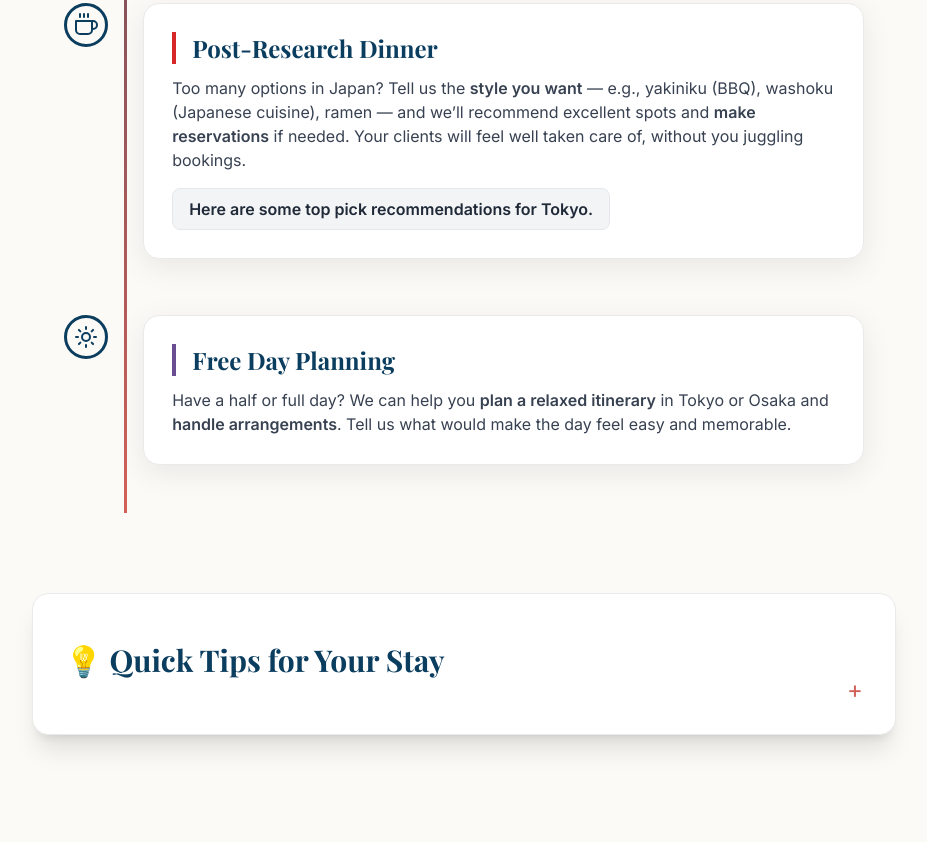
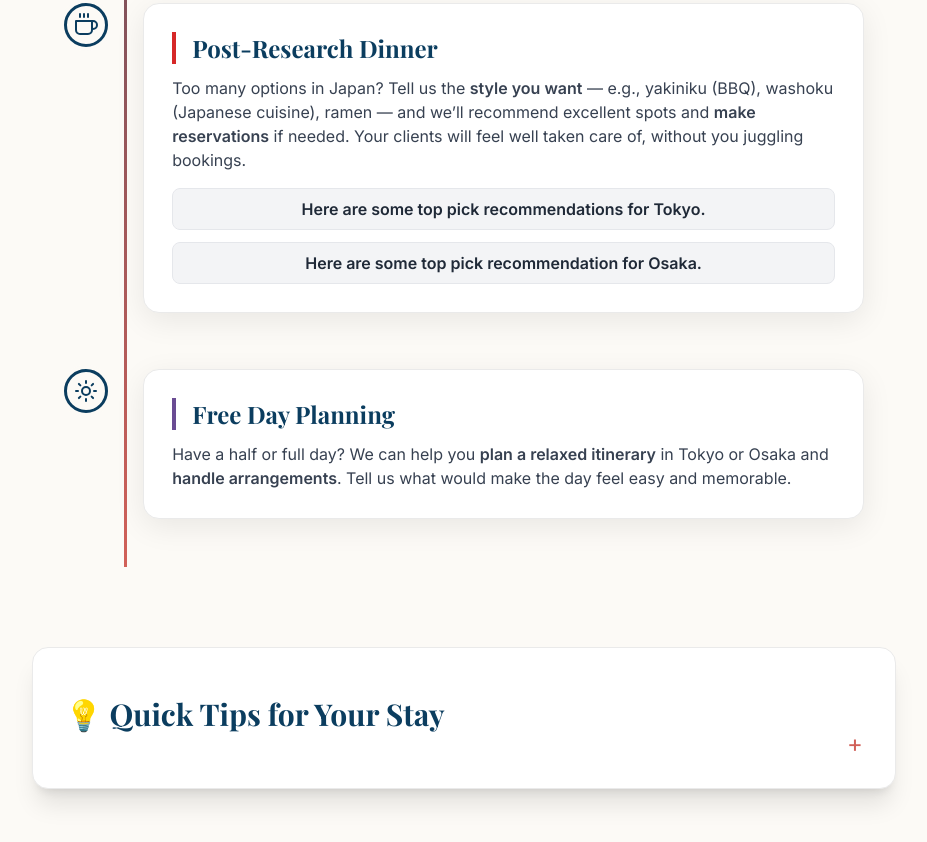
Before and after one commit to Yoshi-Seed/tlg, a website: page welcome.html in a window 1280 px wide. Shown: the part 2072-2914 px from the top of the page, without its empty margins (176-1103 px from the left). Drawn offline with nearby package versions, Linux system fonts and the light colour scheme.

Commit message:
Update welcome.html

```diff
--- a/welcome.html
+++ b/welcome.html
@@ -423,14 +423,24 @@
               and <strong>make reservations</strong> if needed. Your clients will
               feel well taken care of, without you juggling bookings.
             </p>
+            <div class="mt-4 flex flex-col gap-3">
               <a
                 href="https://yoshi-seed.github.io/tlg/dining/tokyo/"
                 target="_blank"
                 rel="noopener noreferrer"
-              class="mt-4 inline-flex items-center gap-2 justify-center px-4 py-2 rounded-lg bg-gray-100 text-gray-800 font-semibold border border-gray-200 transition hover:bg-gray-200"
+                class="inline-flex items-center gap-2 justify-center px-4 py-2 rounded-lg bg-gray-100 text-gray-800 font-semibold border border-gray-200 transition hover:bg-gray-200"
               >
                 Here are some top pick recommendations for Tokyo.
               </a>
+              <a
+                href="https://yoshi-seed.github.io/tlg/dining/osaka/"
+                target="_blank"
+                rel="noopener noreferrer"
+                class="inline-flex items-center gap-2 justify-center px-4 py-2 rounded-lg bg-gray-100 text-gray-800 font-semibold border border-gray-200 transition hover:bg-gray-200"
+              >
+                Here are some top pick recommendation for Osaka.
+              </a>
+            </div>
           </div>
         </div>
 
```
Lines whose indentation alone changed are shown as unchanged.
